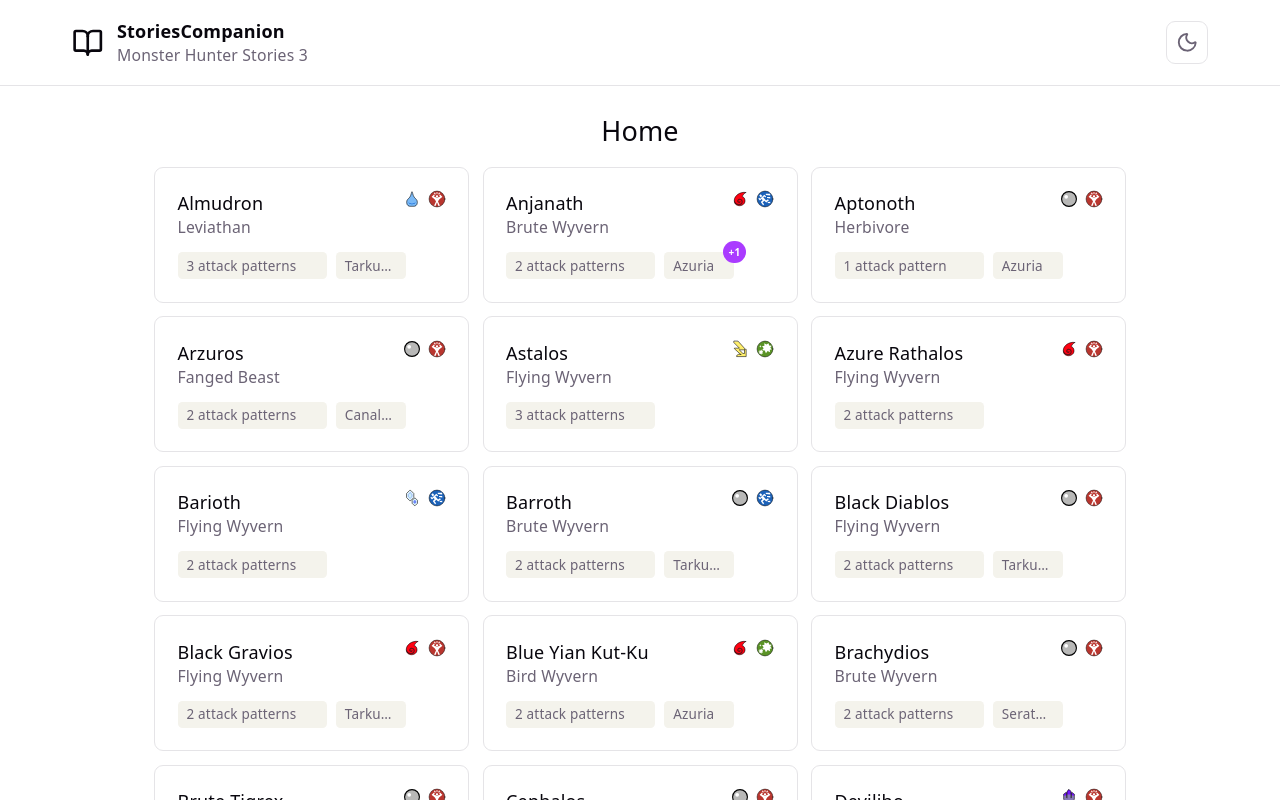
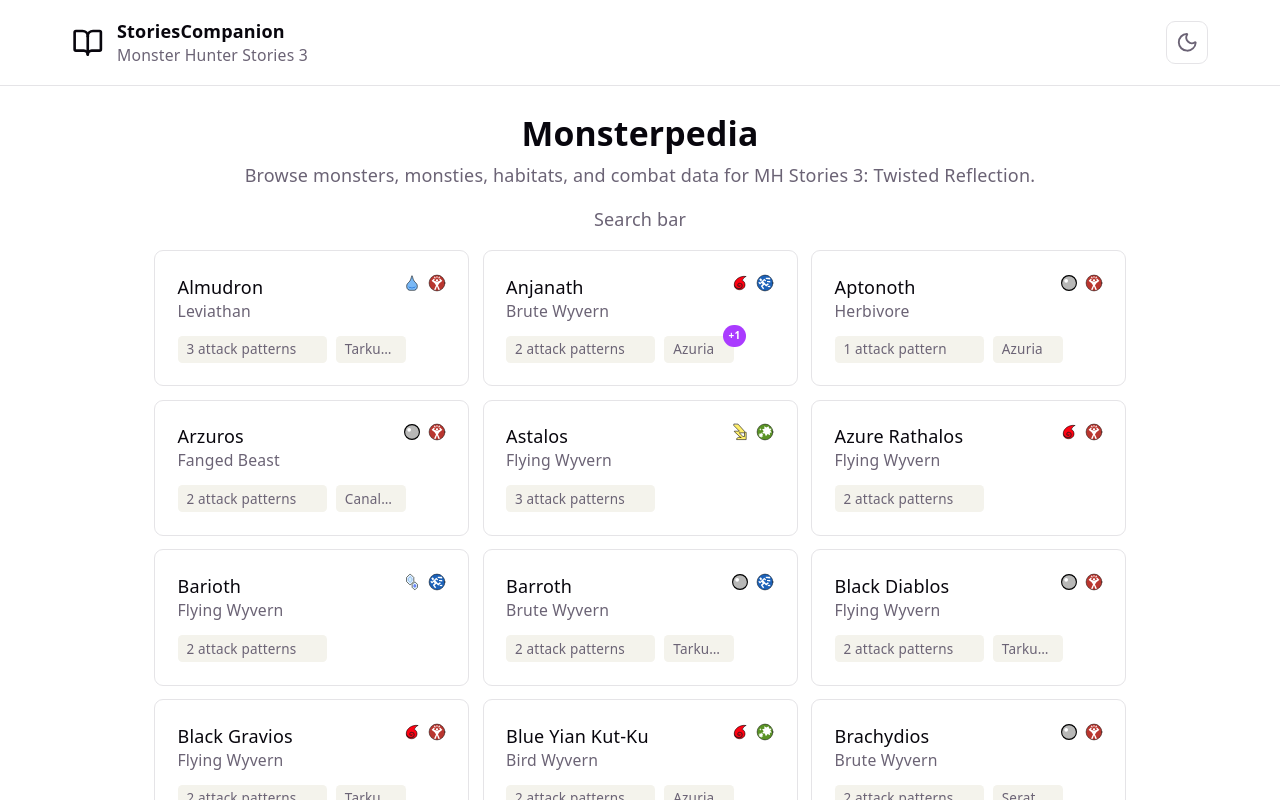
Before and after one commit to m8Cpr/storiescompanion-mhst3, a React (Vite) app: page / in a window 1280 px wide. Shown: the top 800 px of the page. Built offline with nearby package versions, Linux system fonts and the light colour scheme.

Commit message:
feat: homepage copy

```diff
--- a/src/i18n/keys.ts
+++ b/src/i18n/keys.ts
@@ -6,6 +6,9 @@
     HOME: "common.home",
     NOT_FOUND: "common.notFound",
     BACK_TO_HOME: "common.backToHome",
+    HOME_DESCRIPTION: "common.homeDescription",
+    SPOILER_WARNING: "common.spoilerWarning",
+    DISCLAIMER: "common.disclaimer",
   },
   MONSTER: {
     DETAIL: "monster.detail",
--- a/src/i18n/locales/en/common.ts
+++ b/src/i18n/locales/en/common.ts
@@ -6,7 +6,10 @@
   // COMMON
   [COMMON.APP_TITLE]: "StoriesCompanion",
   [COMMON.APP_SUBTITLE]: "Monster Hunter Stories 3",
-  [COMMON.HOME]: "Home",
+  [COMMON.HOME]: "Monsterpedia",
+  [COMMON.HOME_DESCRIPTION]: "Browse monsters, monsties, habitats, and combat data for MH Stories 3: Twisted Reflection.",
+  [COMMON.SPOILER_WARNING]: "<strong>Spoiler warning</strong><br/>you'll find names, locations, and combat data here. If you'd rather discover things yourself, proceed at your own pace.",
+  [COMMON.DISCLAIMER]: "StoriesCompanion is a fan-made companion app and it is not affiliated with or endorsed by Capcom. All trademarks are the property of their respective owners.",
   [COMMON.NOT_FOUND]: "Page not found",
   [COMMON.BACK_TO_HOME]: "Back to home",
   [COMMON.APP_FOOTER]: " StoriesCompanion MHS3 — A local-first encyclopedia for monster hunters",
--- a/src/i18n/locales/it/common.ts
+++ b/src/i18n/locales/it/common.ts
@@ -6,7 +6,10 @@
   // COMMON
   [COMMON.APP_TITLE]: "StoriesCompanion",
   [COMMON.APP_SUBTITLE]: "Monster Hunter Stories 3",
-  [COMMON.HOME]: "Home",
+  [COMMON.HOME]: "Mostropedia",
+  [COMMON.HOME_DESCRIPTION]: "Scopri mostri, monsties, habitat e dati di combattimento per MH Stories 3: Twisted Reflection.",
+  [COMMON.SPOILER_WARNING]: "<strong>Spoiler warning</strong><br/>Qui troverai nomi, luoghi e informazioni sui dati di combattimento. Se preferisci scoprire tutto da solo, procedi al tuo ritmo.",
+  [COMMON.DISCLAIMER]: "StoriesCompanion è un'applicazione creata dalla community e non affiliata né approvata da Capcom. Tutti i marchi appartengono ai rispettivi proprietari.",
   [COMMON.NOT_FOUND]: "Pagina non trovata",
   [COMMON.BACK_TO_HOME]: "Torna alla home",
   [COMMON.APP_FOOTER]: " StoriesCompanion MHS3 — Un'enciclopedia per i Cacciatori",
--- a/src/index.css
+++ b/src/index.css
@@ -62,7 +62,7 @@
 
 @layer base {
   h1 {
-    @apply text-2xl font-medium text-center;
+    @apply text-3xl font-bold text-center;
   }
 }
 
--- a/src/layouts/MainLayout.tsx
+++ b/src/layouts/MainLayout.tsx
@@ -8,11 +8,12 @@
   return (
     <>
       <Header />
-      <main className="mx-auto w-full min-h-dvh max-w-4xl px-4 py-6 space-y-4">
+      <main className="flex-1 mx-auto w-full max-w-4xl px-4 py-6 flex flex-col gap-4">
         <Outlet />
       </main>
-      <footer className="w-full border-t text-center py-2 border-(--border)">
-        {t(TRANSLATION_KEYS.COMMON.APP_FOOTER)}
+      <footer className="w-full border-t flex items-center text-center gap-2 flex-col py-2 border-(--border)">
+        <p className="text-sm">{t(TRANSLATION_KEYS.COMMON.APP_FOOTER)}</p>
+        <p className="text-xs">{t(TRANSLATION_KEYS.COMMON.DISCLAIMER)}</p>
       </footer>
     </>
   );
--- a/src/pages/Home.tsx
+++ b/src/pages/Home.tsx
@@ -1,4 +1,4 @@
-import { useTranslation } from "react-i18next";
+import { Trans, useTranslation } from "react-i18next";
 
 import MonsterCard from "@/components/MonsterCard";
 import { TRANSLATION_KEYS } from "@/i18n/keys";
@@ -10,9 +10,19 @@
 
   return (
     <>
-      <h1>
-        {t(TRANSLATION_KEYS.COMMON.HOME)}
-      </h1>
+      <span className="flex flex-col text-center gap-2">
+        <h1>{t(TRANSLATION_KEYS.COMMON.HOME)}</h1>
+        <p>
+          <Trans
+            i18nKey={TRANSLATION_KEYS.COMMON.HOME_DESCRIPTION}
+            components={{ br: <br /> }}
+          />
+        </p>
+      </span>
+
+      <section>
+        <p className="text-center">Search bar</p>
+      </section>
 
       <section className="grid gap-3 sm:grid-cols-2 lg:grid-cols-3">
         {monsterList.map((monster) => (
```
